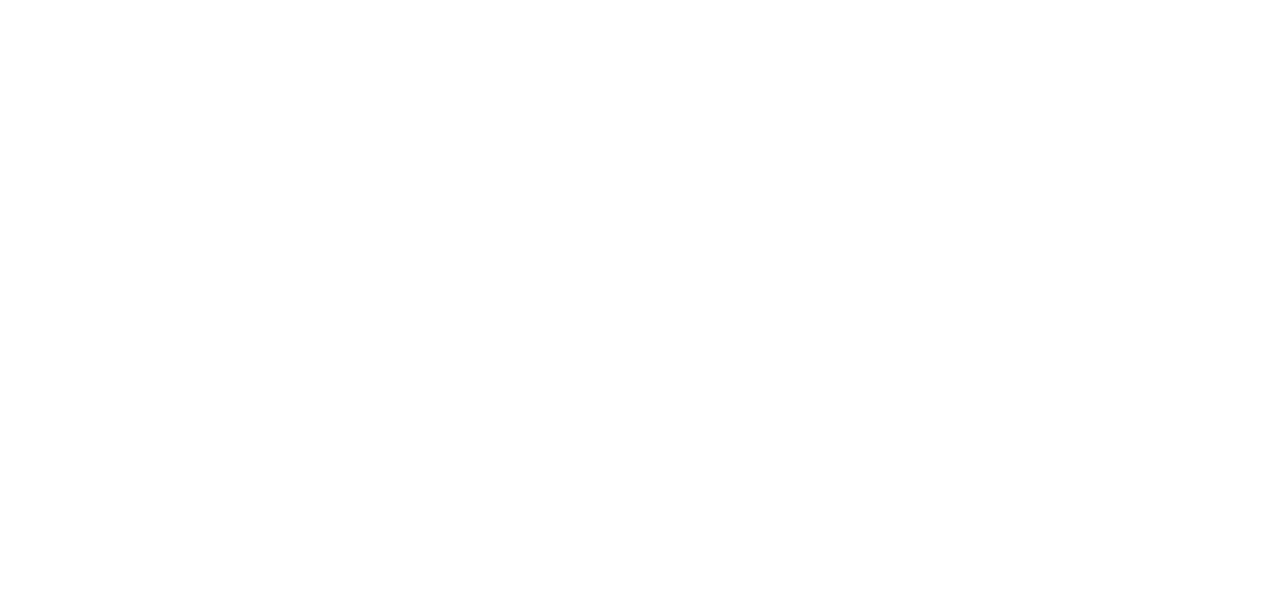
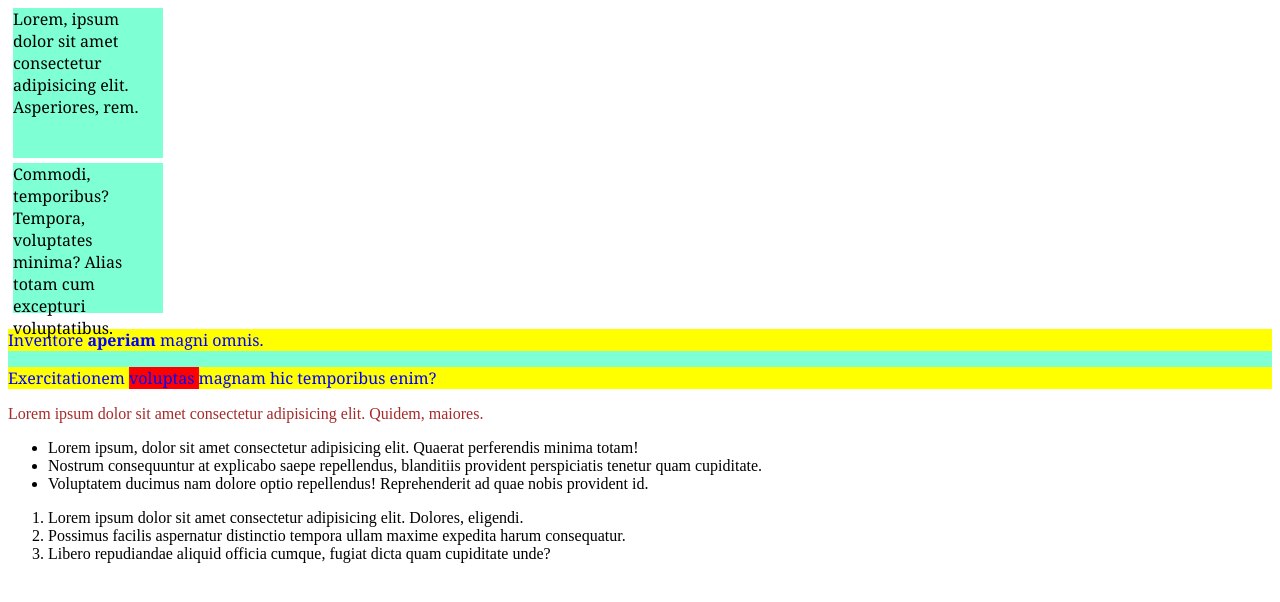
Before and after one commit to glira12/sk-training-winter-2021, a plain HTML site: page index.html in a window 1280 px wide. Drawn offline with Linux system fonts and the light colour scheme.

Commit message:
added training3

```diff
--- a/css/style.css
+++ b/css/style.css
@@ -0,0 +1,23 @@
+div {
+    background-color: aquamarine;
+    font-family:Georgia, 'Times New Roman', Times, serif;
+    font-size: 16px;
+}
+div:hover{
+    background-color: red;
+}
+.box{
+    width: 150px;
+    height: 150px;
+    margin: 5px;
+}
+#item, p{
+    color: brown;
+}
+div p{
+    background-color: yellow;
+    color: blue;
+}
+span{
+    background-color: red;
+}
--- a/index.html
+++ b/index.html
@@ -1,13 +1,34 @@
 <!DOCTYPE html>
 <html lang="en">
+
 <head>
     <meta charset="UTF-8">
-    <meta http-equiv="X-UA-Compatible" content="IE=edge">
     <meta name="viewport" content="width=device-width, initial-scale=1.0">
     <title>Document</title>
+    <link rel="preconnect" href="https://fonts.gstatic.com">
+    <link href="https://fonts.googleapis.com/css2?family=Source+Sans+Pro:wght@200&display=swap" rel="stylesheet">
     <link rel="stylesheet" href="css/style.css">
 </head>
+
 <body>
+    <div class="box">Lorem, ipsum dolor sit amet consectetur adipisicing elit. Asperiores, rem.</div>
+    <div class="box">Commodi, temporibus? Tempora, voluptates minima? Alias totam cum excepturi voluptatibus.</div>
+    <div id="item">
+        <p> Inventore <strong>aperiam</strong> magni omnis.</p>
+        <p>Exercitationem <span>voluptas </span> magnam hic temporibus enim?</p>
+    </div>
+    <p>Lorem ipsum dolor sit amet consectetur adipisicing elit. Quidem, maiores.</p>
+    <ul>
+        <li>Lorem ipsum, dolor sit amet consectetur adipisicing elit. Quaerat perferendis minima totam!</li>
+        <li>Nostrum consequuntur at explicabo saepe repellendus, blanditiis provident perspiciatis tenetur quam cupiditate.</li>
+        <li>Voluptatem ducimus nam dolore optio repellendus! Reprehenderit ad quae nobis provident id.</li>
+    </ul>
+    <ol>
+        <li>Lorem ipsum dolor sit amet consectetur adipisicing elit. Dolores, eligendi.</li>
+        <li>Possimus facilis aspernatur distinctio tempora ullam maxime expedita harum consequatur.</li>
+        <li>Libero repudiandae aliquid officia cumque, fugiat dicta quam cupiditate unde?</li>
+    </ol>
 
 </body>
+
 </html>
```
